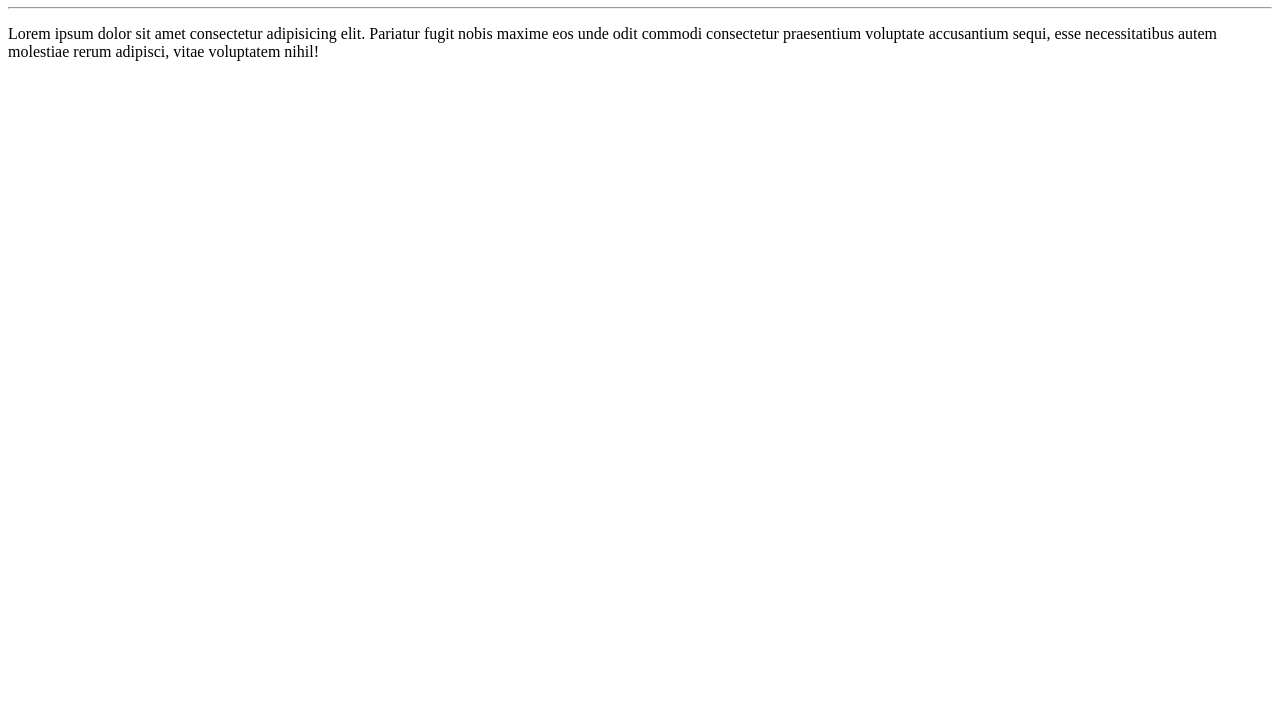
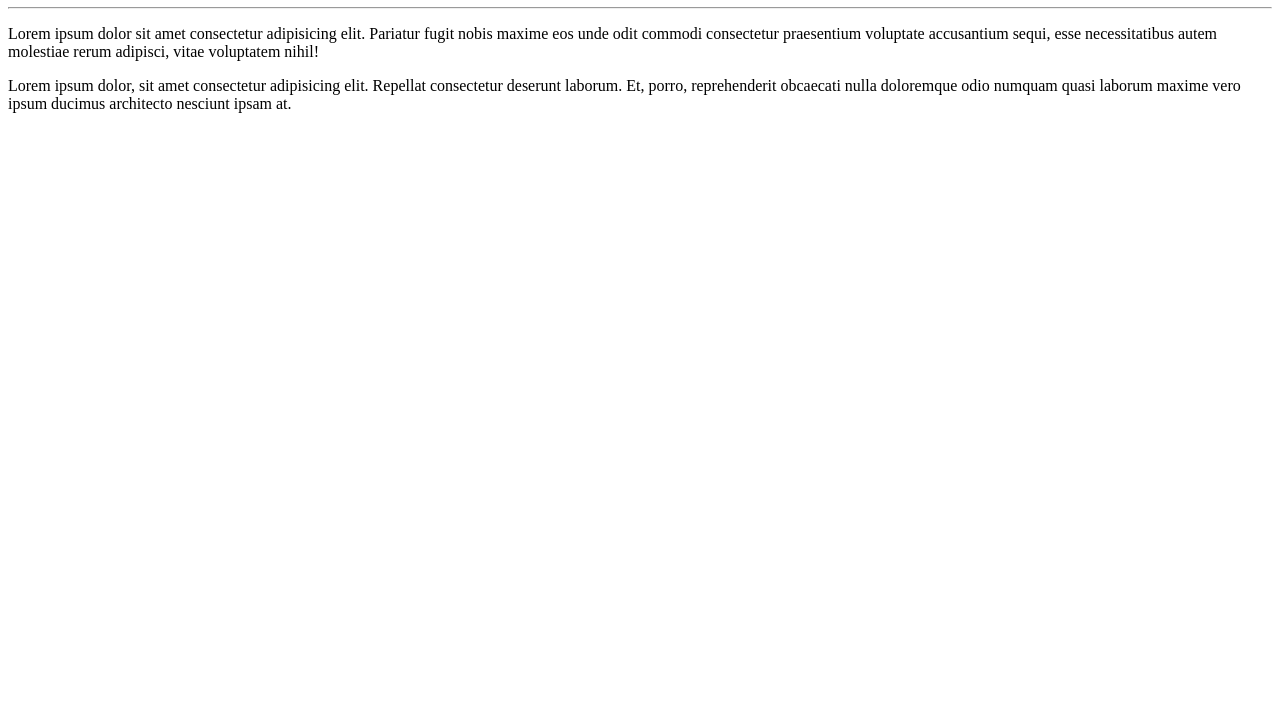
Before and after one commit to Thiago-Teixeiraup/Projeto-Git, a plain HTML site: page mod-website/index.html in a window 1280 px wide. Shown: the part 73-800 px from the top of the page. Drawn offline with Linux system fonts and the light colour scheme.

Commit message:
segundo paragrafo

```diff
--- a/mod-website/index.html
+++ b/mod-website/index.html
@@ -10,5 +10,6 @@
     <h1>Git e GitHub</h1>
     <hr>
     <p>Lorem ipsum dolor sit amet consectetur adipisicing elit. Pariatur fugit nobis maxime eos unde odit commodi consectetur praesentium voluptate accusantium sequi, esse necessitatibus autem molestiae rerum adipisci, vitae voluptatem nihil!</p>
+    <p>Lorem ipsum dolor, sit amet consectetur adipisicing elit. Repellat consectetur deserunt laborum. Et, porro, reprehenderit obcaecati nulla doloremque odio numquam quasi laborum maxime vero ipsum ducimus architecto nesciunt ipsam at.</p>
 </body>
 </html>
```
